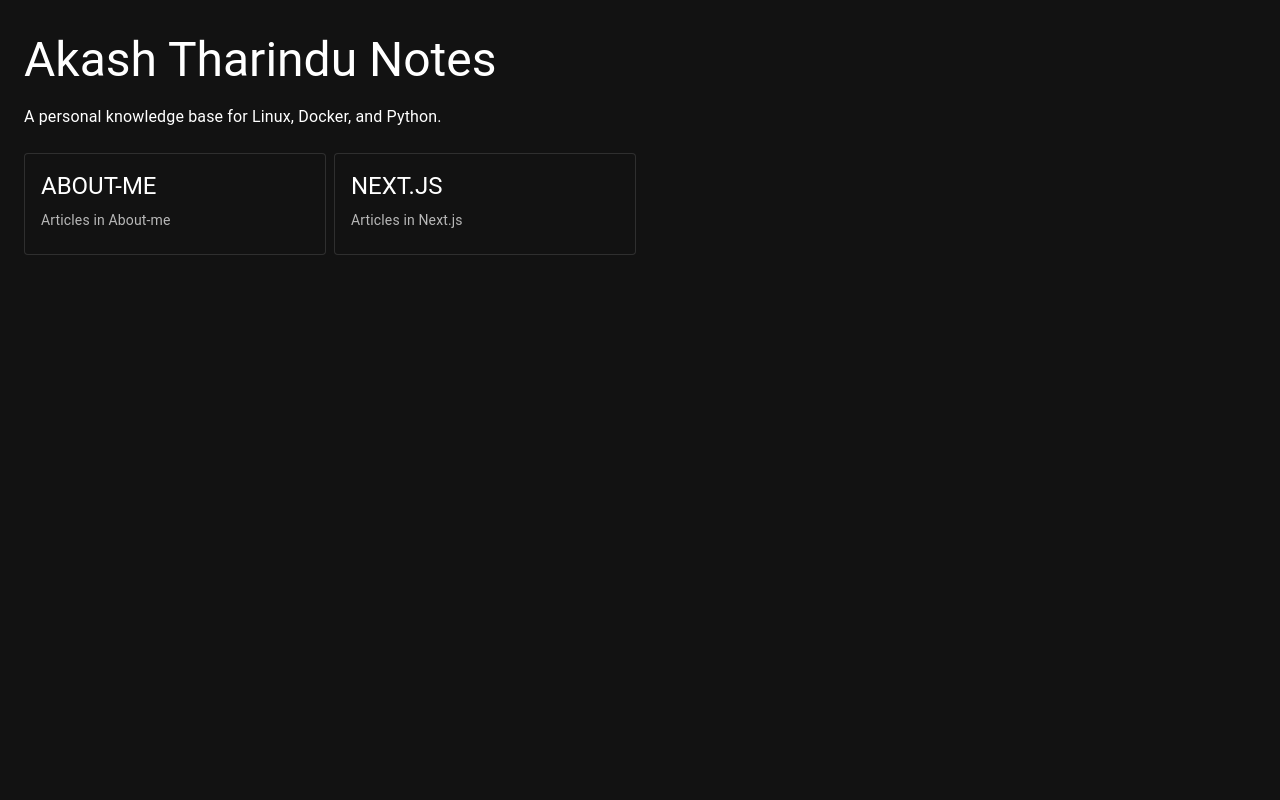
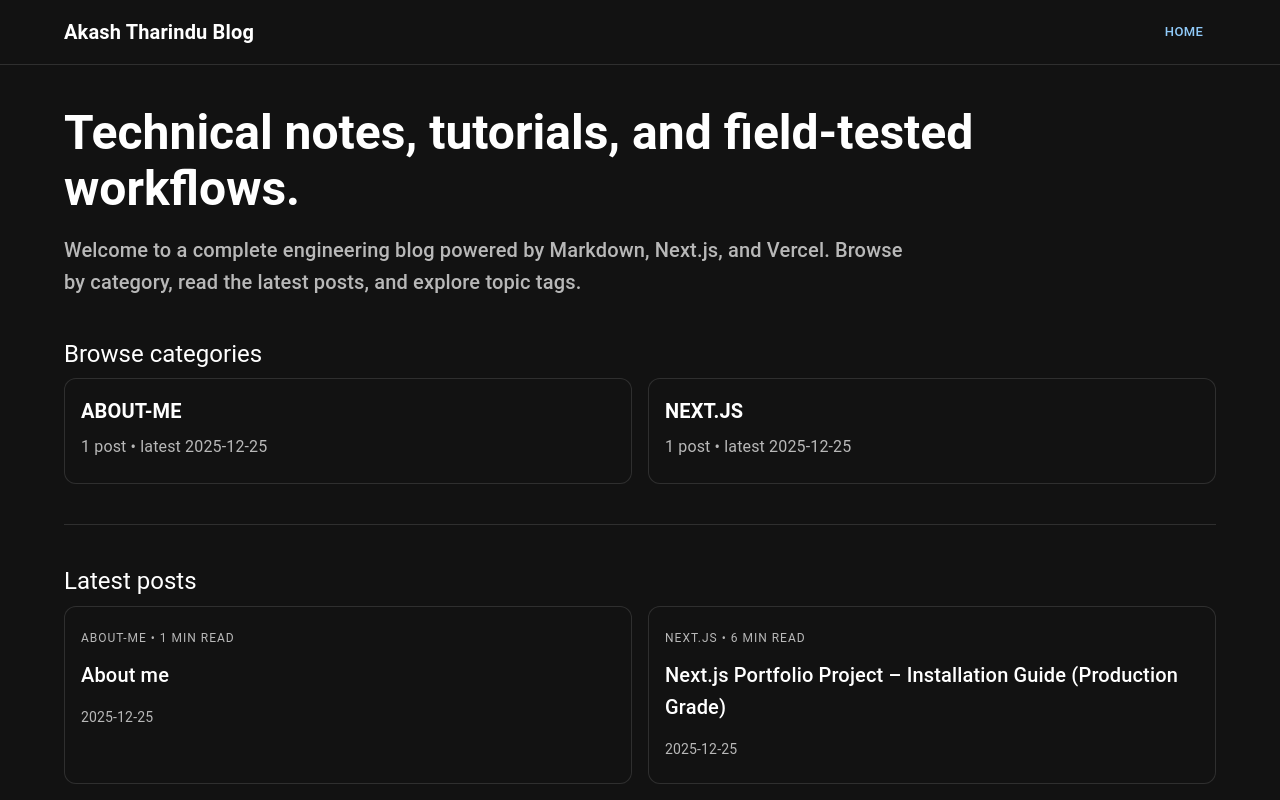
Before and after one commit to Aviat-at/markup-site, a Next.js app: page / in a window 1280 px wide. Shown: the top 800 px of the page. Built offline with nearby package versions, Linux system fonts and the light colour scheme; what @mui/material-nextjs would draw is missing.

Commit message:
Build a complete multi-section blog experience

```diff
--- a/app/layout.tsx
+++ b/app/layout.tsx
@@ -1,11 +1,19 @@
 import type { Metadata } from "next";
+import Link from "next/link";
 import Container from "@mui/material/Container";
 import Box from "@mui/material/Box";
+import Stack from "@mui/material/Stack";
+import Typography from "@mui/material/Typography";
+import Button from "@mui/material/Button";
 import ThemeRegistry from "./theme-registry";
 
 export const metadata: Metadata = {
-  title: "Akash Tharindu Notes",
-  description: "Linux, Docker, Python notes by Akash",
+  title: {
+    default: "Akash Tharindu Blog",
+    template: "%s | Akash Tharindu Blog",
+  },
+  description:
+    "Technical blog with practical guides on Linux, Docker, Next.js, and engineering workflows.",
 };
 
 export default function RootLayout({
@@ -17,8 +25,55 @@ export default function RootLayout({
     <html lang="en">
       <body suppressHydrationWarning={true}>
         <ThemeRegistry>
-          <Box sx={{ py: 4 }}>
-            <Container maxWidth="xl">{children}</Container>
+          <Box sx={{ minHeight: "100vh", bgcolor: "background.default" }}>
+            <Box
+              component="header"
+              sx={{
+                borderBottom: "1px solid",
+                borderColor: "divider",
+                position: "sticky",
+                top: 0,
+                bgcolor: "background.paper",
+                zIndex: 10,
+              }}
+            >
+              <Container maxWidth="lg" sx={{ py: 2 }}>
+                <Stack
+                  direction={{ xs: "column", sm: "row" }}
+                  spacing={2}
+                  justifyContent="space-between"
+                  alignItems={{ xs: "flex-start", sm: "center" }}
+                >
+                  <Link href="/" style={{ textDecoration: "none", color: "inherit" }}>
+                    <Typography variant="h6" fontWeight={700}>
+                      Akash Tharindu Blog
+                    </Typography>
+                  </Link>
+
+                  <Stack direction="row" spacing={1}>
+                    <Link href="/" style={{ textDecoration: "none" }}>
+                      <Button size="small">Home</Button>
+                    </Link>
+                  </Stack>
+                </Stack>
+              </Container>
+            </Box>
+
+            <Container maxWidth="lg" sx={{ py: 5 }}>
+              {children}
+            </Container>
+
+            <Box
+              component="footer"
+              sx={{ borderTop: "1px solid", borderColor: "divider", py: 3, mt: 6 }}
+            >
+              <Container maxWidth="lg">
+                <Typography variant="body2" color="text.secondary">
+                  © {new Date().getFullYear()} Akash Tharindu. Built with Next.js + MUI,
+                  deployed on Vercel.
+                </Typography>
+              </Container>
+            </Box>
           </Box>
         </ThemeRegistry>
       </body>
--- a/app/page.tsx
+++ b/app/page.tsx
@@ -1,34 +1,56 @@
 import Link from "next/link";
-import { getCategories } from "@/lib/content";
+import { getAllPosts, getCategorySummaries, getTags } from "@/lib/content";
 import Typography from "@mui/material/Typography";
 import Grid from "@mui/material/Grid";
 import Card from "@mui/material/Card";
 import CardContent from "@mui/material/CardContent";
+import Chip from "@mui/material/Chip";
+import Stack from "@mui/material/Stack";
+import Box from "@mui/material/Box";
+import Divider from "@mui/material/Divider";
 
 export default function HomePage() {
-  const categories = getCategories();
+  const categorySummaries = getCategorySummaries();
+  const latestPosts = getAllPosts().slice(0, 6);
+  const tags = getTags().slice(0, 12);
 
   return (
-    <>
-      <Typography variant="h3" gutterBottom>
-        Akash Tharindu Notes
+    <Stack spacing={5}>
+      <Box>
+        <Typography variant="h3" gutterBottom fontWeight={700}>
+          Technical notes, tutorials, and field-tested workflows.
         </Typography>
+        <Typography variant="h6" color="text.secondary" sx={{ maxWidth: 850 }}>
+          Welcome to a complete engineering blog powered by Markdown, Next.js, and
+          Vercel. Browse by category, read the latest posts, and explore topic tags.
+        </Typography>
+      </Box>
 
-      <Typography variant="body1" sx={{ mb: 3 }}>
-      A personal knowledge base for Linux, Docker, and Python.
+      <section>
+        <Typography variant="h5" gutterBottom>
+          Browse categories
         </Typography>
-
-      <Grid container spacing={1}>
-        {categories.map((cat, idx) => (
-          <Grid key={`${cat}-${idx}`} size={{ xs: 12, sm: 6, md: 3 }}>
-            <Link href={`/${cat}`} style={{ textDecoration: "none" }}>
-              <Card variant="outlined">
+        <Grid container spacing={2}>
+          {categorySummaries.map((summary) => (
+            <Grid key={summary.category} size={{ xs: 12, md: 6 }}>
+              <Link href={`/${summary.category}`} style={{ textDecoration: "none" }}>
+                <Card
+                  variant="outlined"
+                  sx={{
+                    borderRadius: 3,
+                    transition: "all 0.2s ease",
+                    "&:hover": { transform: "translateY(-2px)", boxShadow: 2 },
+                  }}
+                >
                   <CardContent>
-                  <Typography variant="h5" gutterBottom>
-                    {cat.toUpperCase()}
+                    <Typography variant="h6" fontWeight={700}>
+                      {summary.category.toUpperCase()}
                     </Typography>
-                  <Typography variant="body2" color="text.secondary">
-                    Articles in {cat}
+                    <Typography color="text.secondary" sx={{ mt: 1 }}>
+                      {summary.postCount} post{summary.postCount === 1 ? "" : "s"}
+                      {summary.latestPostDate
+                        ? ` • latest ${summary.latestPostDate}`
+                        : " • no dates yet"}
                     </Typography>
                   </CardContent>
                 </Card>
@@ -36,6 +58,60 @@ export default function HomePage() {
             </Grid>
           ))}
         </Grid>
-    </>
+      </section>
+
+      <Divider />
+
+      <section>
+        <Typography variant="h5" gutterBottom>
+          Latest posts
+        </Typography>
+        <Grid container spacing={2}>
+          {latestPosts.map((post) => (
+            <Grid key={`${post.category}-${post.slug}`} size={{ xs: 12, md: 6 }}>
+              <Link href={`/${post.category}/${post.slug}`} style={{ textDecoration: "none" }}>
+                <Card
+                  variant="outlined"
+                  sx={{
+                    height: "100%",
+                    borderRadius: 3,
+                    transition: "all 0.2s ease",
+                    "&:hover": { transform: "translateY(-2px)", boxShadow: 2 },
+                  }}
+                >
+                  <CardContent>
+                    <Typography variant="overline" color="text.secondary">
+                      {post.category.toUpperCase()} • {post.readingTime}
+                    </Typography>
+                    <Typography variant="h6" sx={{ mt: 0.5 }}>
+                      {post.title}
+                    </Typography>
+                    {post.description ? (
+                      <Typography color="text.secondary" sx={{ mt: 1 }}>
+                        {post.description}
+                      </Typography>
+                    ) : null}
+                    <Typography variant="body2" color="text.secondary" sx={{ mt: 2 }}>
+                      {post.date || "No publish date"}
+                    </Typography>
+                  </CardContent>
+                </Card>
+              </Link>
+            </Grid>
+          ))}
+        </Grid>
+      </section>
+
+      <section>
+        <Typography variant="h5" gutterBottom>
+          Popular topics
+        </Typography>
+        <Stack direction="row" spacing={1} useFlexGap flexWrap="wrap">
+          {tags.map((tag) => (
+            <Chip key={tag} label={tag} />
+          ))}
+        </Stack>
+      </section>
+    </Stack>
   );
 }
--- a/lib/content.ts
+++ b/lib/content.ts
@@ -6,20 +6,29 @@ import html from "remark-html";
 
 export type PostMeta = {
   title: string;
+  description?: string;
   date?: string;
   tags?: string[];
   category: string;
   slug: string;
+  readingTime: string;
 };
 
 const CONTENT_DIR = path.join(process.cwd(), "content");
+
+function estimateReadingTime(content: string): string {
+  const words = content.trim().split(/\s+/).filter(Boolean).length;
+  const minutes = Math.max(1, Math.ceil(words / 200));
+  return `${minutes} min read`;
+}
 
 export function getCategories(): string[] {
   if (!fs.existsSync(CONTENT_DIR)) return [];
   return fs
     .readdirSync(CONTENT_DIR)
     .filter((name) => !name.startsWith("."))
-    .filter((name) => fs.statSync(path.join(CONTENT_DIR, name)).isDirectory());
+    .filter((name) => fs.statSync(path.join(CONTENT_DIR, name)).isDirectory())
+    .sort((a, b) => a.localeCompare(b));
 }
 
 export function getPostsByCategory(category: string): PostMeta[] {
@@ -33,17 +42,47 @@ export function getPostsByCategory(category: string): PostMeta[] {
       const slug = file.replace(/\.md$/, "");
       const fullPath = path.join(categoryDir, file);
       const raw = fs.readFileSync(fullPath, "utf8");
-      const { data } = matter(raw);
+      const { data, content } = matter(raw);
 
       return {
         title: (data.title as string) ?? slug,
+        description: (data.description as string) ?? "",
         date: (data.date as string) ?? "",
         tags: (data.tags as string[]) ?? [],
         category,
         slug,
+        readingTime: estimateReadingTime(content),
       };
     })
     .sort((a, b) => ((a.date ?? "") < (b.date ?? "") ? 1 : -1));
+}
+
+export function getAllPosts(): PostMeta[] {
+  return getCategories().flatMap((category) => getPostsByCategory(category));
+}
+
+export function getCategorySummaries() {
+  return getCategories().map((category) => {
+    const posts = getPostsByCategory(category);
+
+    return {
+      category,
+      postCount: posts.length,
+      latestPostDate: posts[0]?.date ?? "",
+    };
+  });
+}
+
+export function getTags(): string[] {
+  const tags = new Set<string>();
+
+  for (const post of getAllPosts()) {
+    for (const tag of post.tags ?? []) {
+      tags.add(tag);
+    }
+  }
+
+  return [...tags].sort((a, b) => a.localeCompare(b));
 }
 
 export async function getPost(category: string, slug: string) {
@@ -59,10 +98,12 @@ export async function getPost(category: string, slug: string) {
   return {
     meta: {
       title: (data.title as string) ?? slug,
+      description: (data.description as string) ?? "",
       date: (data.date as string) ?? "",
       tags: (data.tags as string[]) ?? [],
       category,
       slug,
+      readingTime: estimateReadingTime(content),
     } as PostMeta,
     contentHtml,
   };
```
Also changed, not shown: app/[category]/[slug]/page.tsx (+56 -20 lines), app/[category]/page.tsx (+65 -26 lines). Lines whose indentation alone changed are shown as unchanged.
